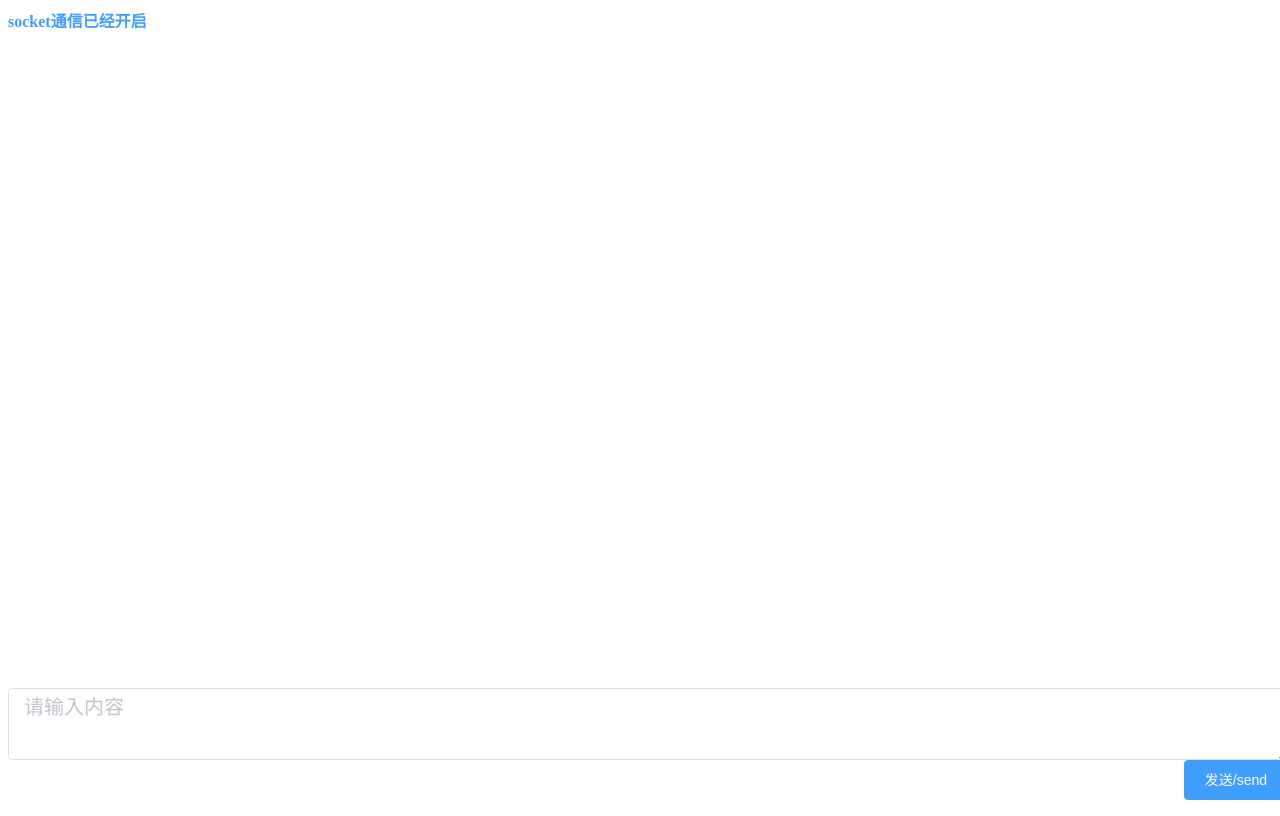
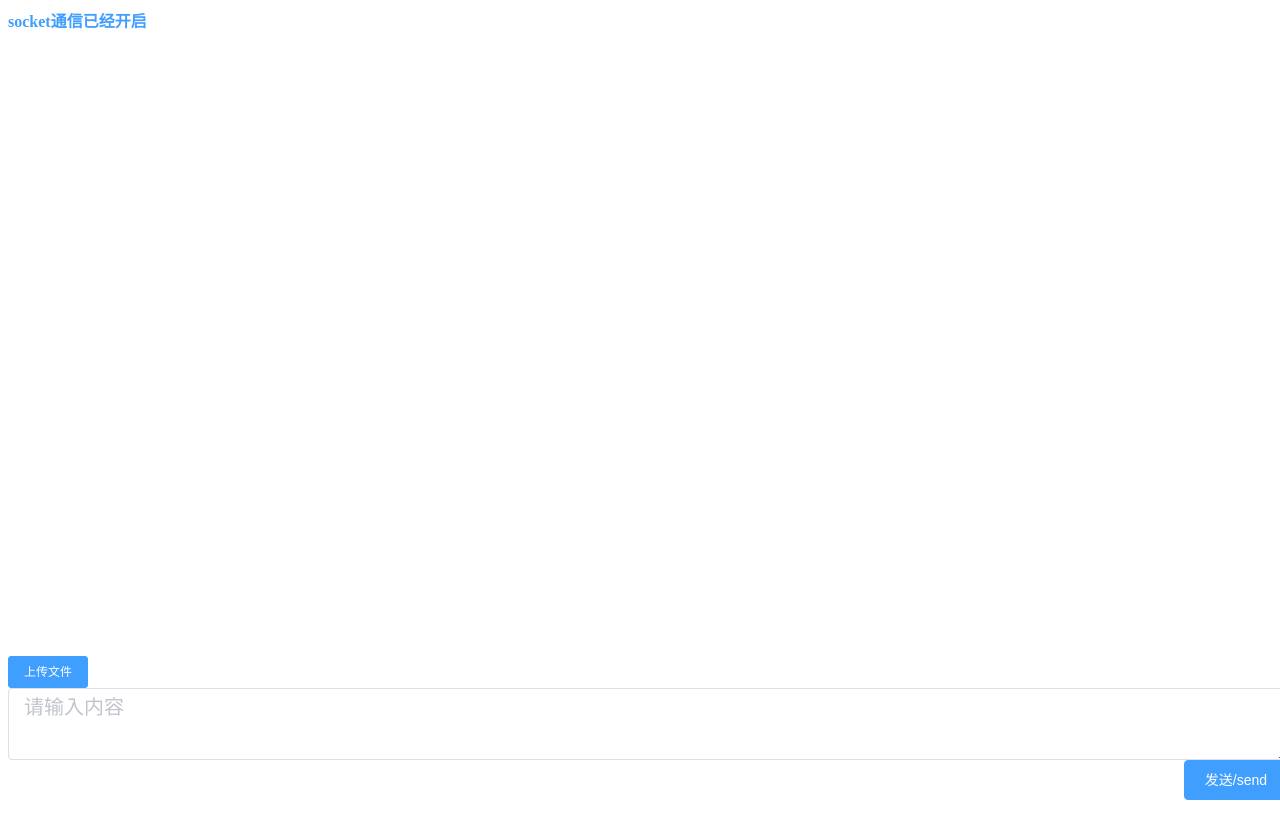
Before and after one commit to Peterliang233/vue-chat, a Vue app: page /chat in a window 1280 px wide. Built offline with nearby package versions, Linux system fonts and the light colour scheme; no server answers; sample sign-in values are in the browser's storage.

Commit message:
:zap: 新增文件上传部分

```diff
--- a/src/views/Chat.vue
+++ b/src/views/Chat.vue
@@ -14,6 +14,20 @@
       </div>
     </div>
     <div id="div2">
+      <el-upload
+          class="upload-demo"
+          action="http://localhost:9090/upload"
+          :on-preview="handlePreview"
+          :on-remove="handleRemove"
+          :before-remove="beforeRemove"
+          :on-success="onSuccess"
+          :on-error="OnError"
+          multiple
+          :limit="3"
+          :file-list="fileList">
+        <el-button size="small" type="primary">上传文件</el-button>
+      </el-upload>
+
       <el-input
           style="float: left;height: 50%;font-size:x-large"
           type="textarea"
@@ -31,6 +45,7 @@ export default {
   name: "Test",
   data() {
     return {
+      fileList: [],
       enter: localStorage.getItem('enter'),
       msg: '',
       ws: '',
@@ -40,6 +55,28 @@ export default {
     }
   },
   methods: {
+
+
+    // 文件上传部分
+    handleRemove(file, fileList) {
+      console.log(file, fileList);
+    },
+    handlePreview(file) {
+      console.log(file);
+    },
+    beforeRemove(file, fileList) {
+      return this.$confirm(`确定移除 ${ file.name }？`);
+    },
+    onSuccess(response, file, fileList) {
+      this.$message.success("文件上传成功")
+    },
+    OnError(err, file, fileList) {
+      this.$message.error(err)
+    },
+
+
+
+
     open() {
       this.$prompt('请输入房间号', '提示', {
         confirmButtonText: '确定',
@@ -124,6 +161,8 @@ export default {
 }
 </script>
 
+
+
 <style scoped>
 #div1{
   overflow: auto;
```
